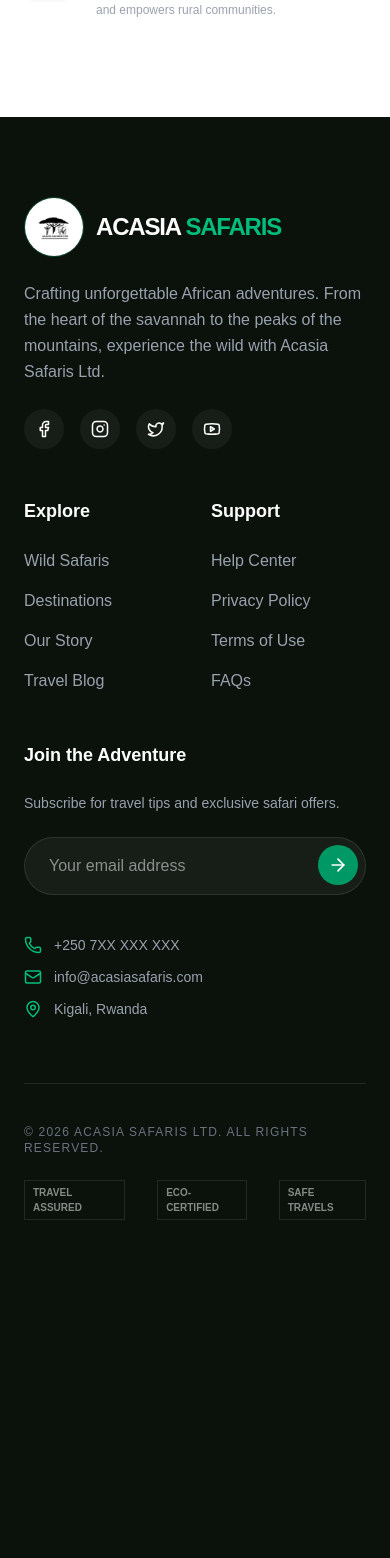
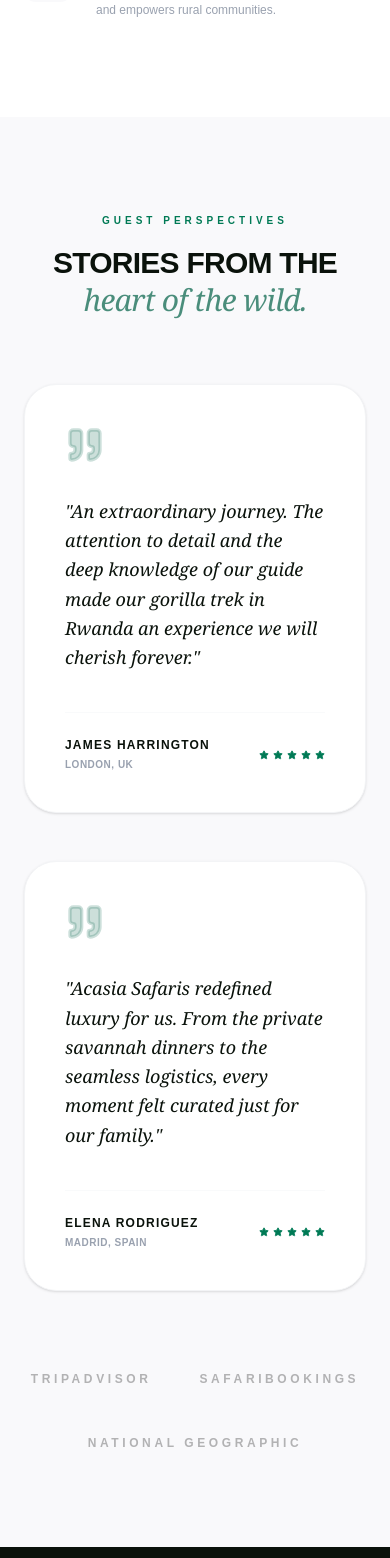
Before and after one commit to semanaparfait/acasia-safaris-ltd, a Next.js app: page / in a window 390 px wide. Shown: the part 5230-6788 px from the top of the page. Before the commit the page ends 6490 px from the top, so only its background shows below. Built offline with nearby package versions, Linux system fonts and the light colour scheme.

Commit message:
working on testimonios section on home page

```diff
--- /dev/null
+++ b/app/(user)/components/Testimonials.tsx
@@ -0,0 +1,83 @@
+"use client";
+import React from 'react';
+import { motion } from 'framer-motion';
+import { Quote, Star } from 'lucide-react';
+
+const reviews = [
+  {
+    text: "An extraordinary journey. The attention to detail and the deep knowledge of our guide made our gorilla trek in Rwanda an experience we will cherish forever.",
+    author: "James Harrington",
+    origin: "London, UK",
+    rating: 5
+  },
+  {
+    text: "Acasia Safaris redefined luxury for us. From the private savannah dinners to the seamless logistics, every moment felt curated just for our family.",
+    author: "Elena Rodriguez",
+    origin: "Madrid, Spain",
+    rating: 5
+  }
+];
+
+export default function Testimonials() {
+  return (
+    <section className="py-24 bg-[#f9f9fb] text-[#0a120b] px-6 overflow-hidden">
+      <div className="max-w-6xl mx-auto">
+
+        {/* Editorial Header */}
+        <div className="text-center mb-16">
+          <motion.span
+            initial={{ opacity: 0 }}
+            whileInView={{ opacity: 1 }}
+            className="text-emerald-700 font-bold text-[10px] uppercase tracking-[0.4em] block mb-4"
+          >
+            Guest Perspectives
+          </motion.span>
+          <h2 className="text-3xl md:text-4xl font-black tracking-tight leading-tight uppercase">
+            Stories from the <br />
+            <span className="italic font-serif font-light text-emerald-800/70 normal-case">heart of the wild.</span>
+          </h2>
+        </div>
+
+        {/* Testimonial Layout */}
+        <div className="grid grid-cols-1 lg:grid-cols-2 gap-12">
+          {reviews.map((review, idx) => (
+            <motion.div
+              key={idx}
+              initial={{ opacity: 0, y: 20 }}
+              whileInView={{ opacity: 1, y: 0 }}
+              transition={{ delay: idx * 0.2 }}
+              className="bg-white p-10 rounded-[2rem] shadow-sm border border-gray-100 flex flex-col justify-between"
+            >
+              <div className="mb-8 text-emerald-800/20">
+                <Quote size={40} fill="currentColor" />
+              </div>
+
+              <p className="text-lg md:text-xl font-medium leading-relaxed text-[#0a120b] mb-10 italic font-serif">
+                "{review.text}"
+              </p>
+
+              <div className="flex items-center justify-between pt-6 border-t border-gray-50">
+                <div>
+                  <h4 className="text-xs font-black uppercase tracking-widest mb-1">{review.author}</h4>
+                  <p className="text-[10px] text-gray-400 font-bold uppercase tracking-wider">{review.origin}</p>
+                </div>
+                <div className="flex gap-1">
+                  {[...Array(review.rating)].map((_, i) => (
+                    <Star key={i} size={10} className="fill-emerald-700 text-emerald-700" />
+                  ))}
+                </div>
+              </div>
+            </motion.div>
+          ))}
+        </div>
+
+        {/* Trust Logos */}
+        <div className="mt-20 flex flex-wrap justify-center items-center gap-12 opacity-30 grayscale hover:grayscale-0 transition-all duration-700">
+           <span className="text-xs font-black uppercase tracking-[0.3em]">TripAdvisor</span>
+           <span className="text-xs font-black uppercase tracking-[0.3em]">SafariBookings</span>
+           <span className="text-xs font-black uppercase tracking-[0.3em]">National Geographic</span>
+        </div>
+      </div>
+    </section>
+  );
+}
--- a/app/page.tsx
+++ b/app/page.tsx
@@ -4,6 +4,7 @@ import Hero from "@/app/(user)/components/Hero";
 import Tours from "@/app/(user)/components/Tours";
 import AboutUs from "@/app/(user)/components/AboutUs";
 import WhyChooseUs from "@/app/(user)/components/WhyChooseUs";
+import Testimonials from "@/app/(user)/components/Testimonials";
 
 
 export default function Home() {
@@ -14,6 +15,7 @@ export default function Home() {
       <Tours />
       <AboutUs />
       <WhyChooseUs />
+      <Testimonials />
       <Footer />
     </>
   );
```
